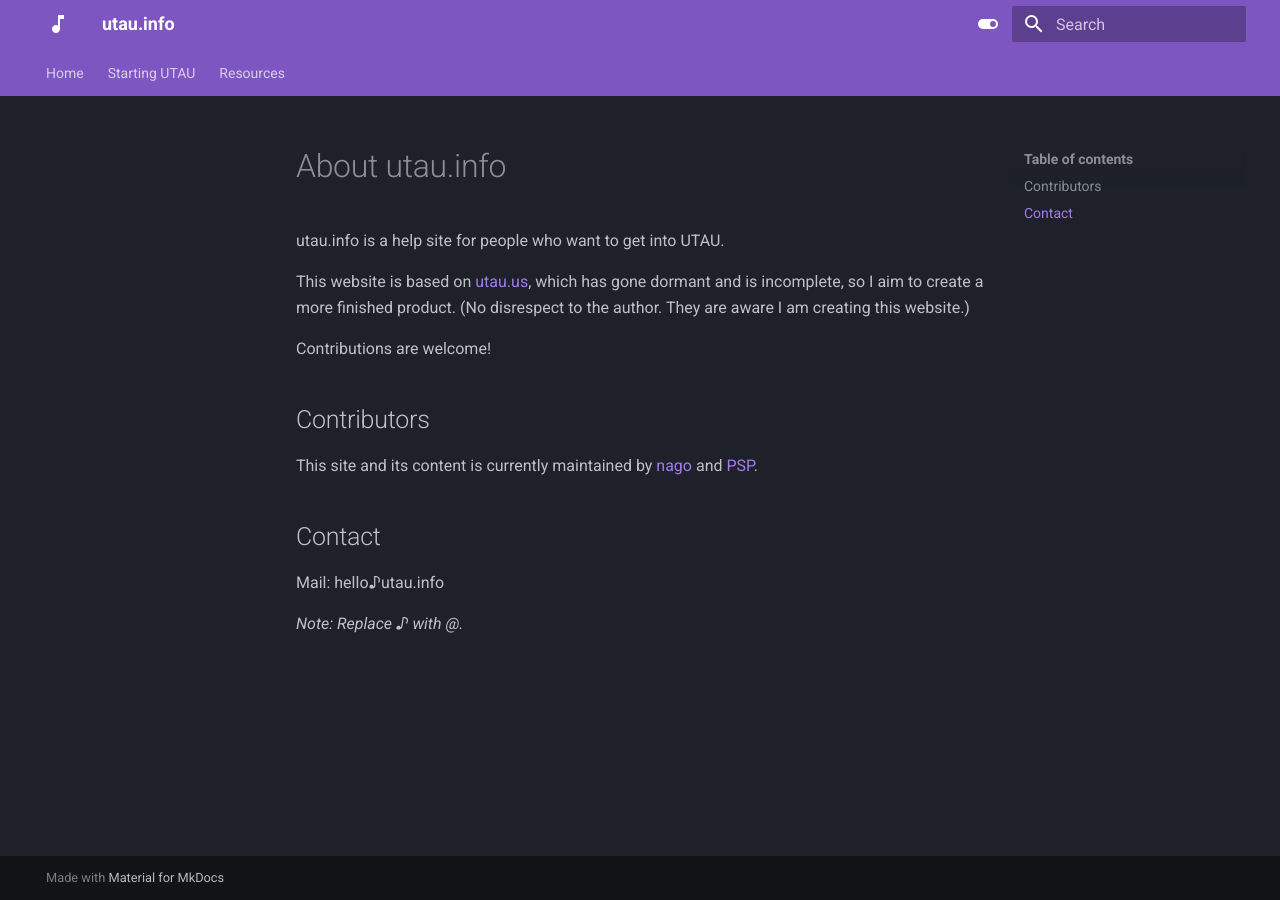
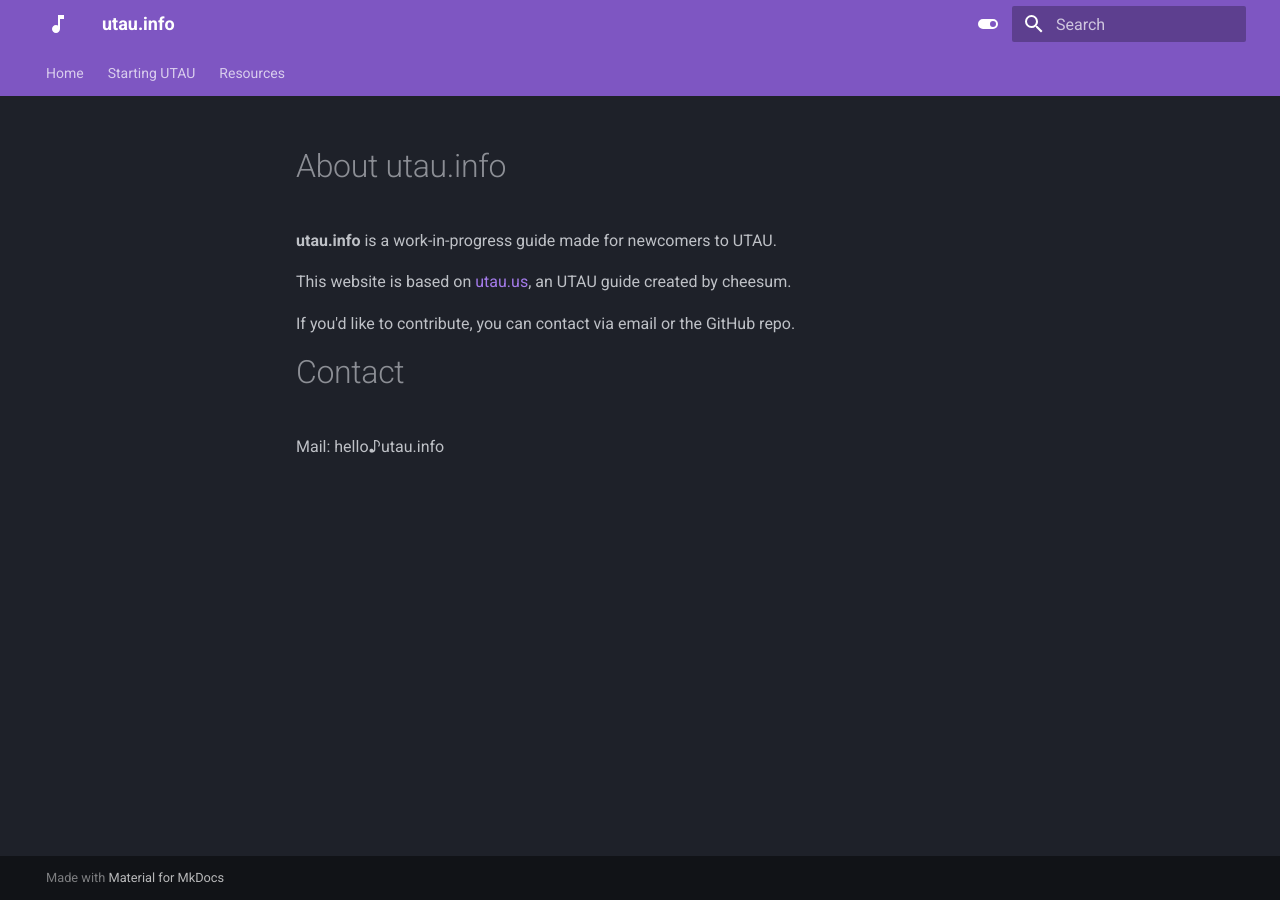
Before and after one commit to nagotown/utau.info, an MkDocs documentation site: the page built from docs/about.md, in a window 1280 px wide. Built offline with MkDocs 1.6.1 and Material for MkDocs 9.7.7, drawn with Linux system fonts in a browser that asks for light colours.

Commit message:
Update about.md

```diff
--- a/docs/about.md
+++ b/docs/about.md
@@ -1,17 +1,11 @@
 # About utau.info
 
-utau.info is a help site for people who want to get into UTAU.
+**utau.info** is a work-in-progress guide made for newcomers to UTAU.
 
-This website is based on [utau.us](https://utau.us), which has gone dormant and is incomplete, so I aim to create a more finished product. (No disrespect to the author. They are aware I am creating this website.)
+This website is based on [utau.us](https://utau.us), an UTAU guide created by cheesum.
 
-Contributions are welcome!
+If you'd like to contribute, you can contact via email or the GitHub repo.
 
-## Contributors
-
-This site and its content is currently maintained by [nago](https://github.com/nagotown) and [PSP](https://twitter.com/amalgamidol).
-
-## Contact
+# Contact
 
 Mail: hello♪utau.info
-
-*Note: Replace ♪ with @.*
```
